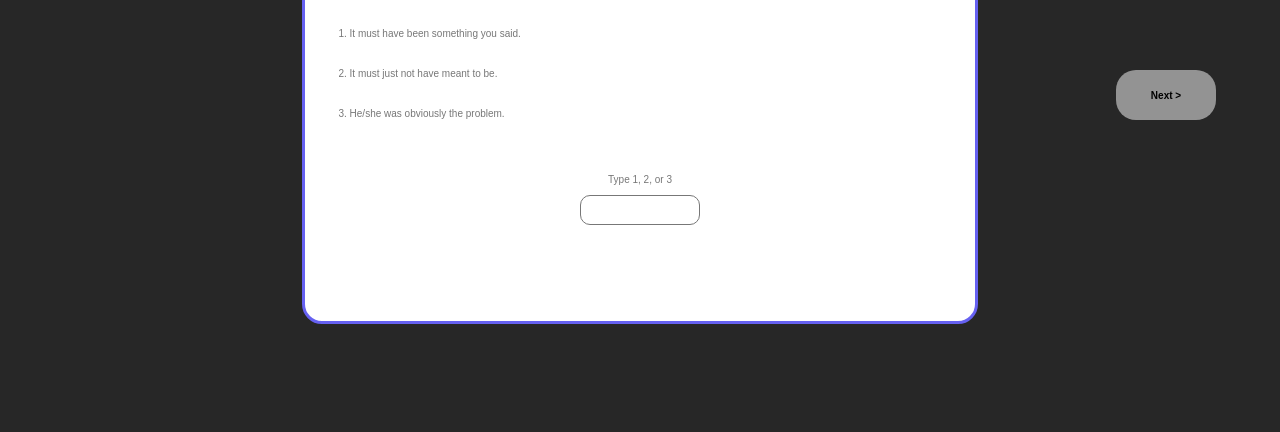
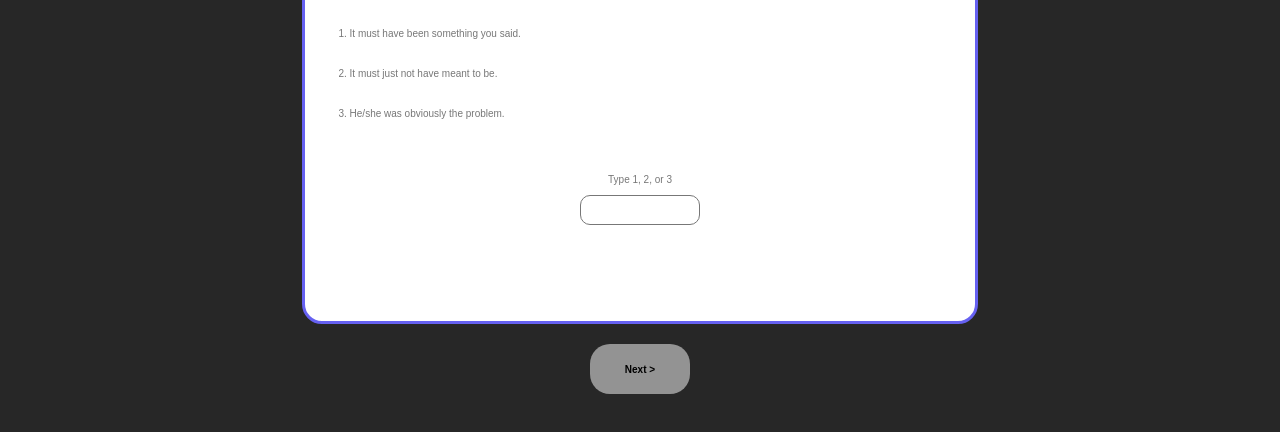
Before and after one commit to bluesnake0818/personality-test-react, a React (Create React App) app: page /personalities/new in a window 1280 px wide. Shown: the part 310-742 px from the top of the page. Built offline with nearby package versions, Linux system fonts and the light colour scheme; no server answers; sample sign-in values are in the browser's storage.

Commit message:
re-position next button in test

```diff
--- a/src/pages/PersonalityTest/PersonalityTest.jsx
+++ b/src/pages/PersonalityTest/PersonalityTest.jsx
@@ -55,7 +55,7 @@ function PersonalityTest(props) {
       </div>
       <div className="form-container">
         <div className="body">{PageDisplay()}</div>
-        <div className="footer">
+        <div className={styles.footer}>
           <button className={styles.nextButton}
             onClick={ async (e) => {
               if(page === FormTitles.length - 1) {
--- a/src/pages/PersonalityTest/PersonalityTest.module.css
+++ b/src/pages/PersonalityTest/PersonalityTest.module.css
@@ -30,7 +30,14 @@
   align-items: center;
 }
 
-.rightArrow {
+.footer {
+  display: flex;
+  flex-direction: column;
+  justify-content: center;
+  align-items: center;
+}
+
+/* .rightArrow {
   position: absolute;
   top: 50%;
   right: 10%;
@@ -39,18 +46,17 @@
   z-index: 10;
   cursor: pointer;
   user-select: none;
-}
+} */
 
 .nextButton {
-  position: absolute;
+  /* position: absolute; */
   width: 10rem;
-  top: 45%;
-  right: 5%;
-  font-size: 2rem;
+  /* top: 45%;
+  right: 5%; */
   color: #000000;
-  z-index: 10;
+  /* z-index: 10; */
   cursor: pointer;
-  user-select: none;
+  /* user-select: none; */
   border-radius: 20px;
   background-color: rgba(255,255,255, 0.5);
   border-style: none;
```
